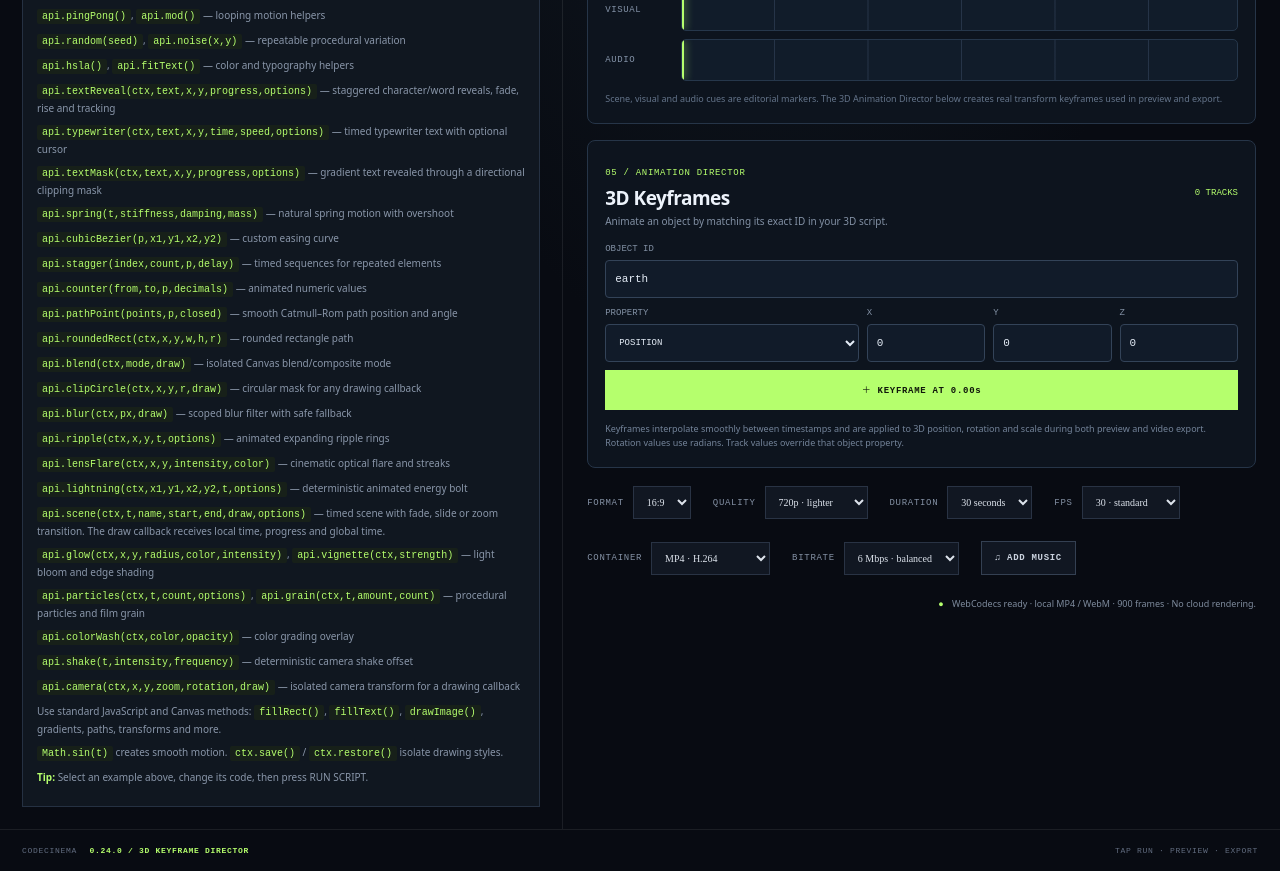
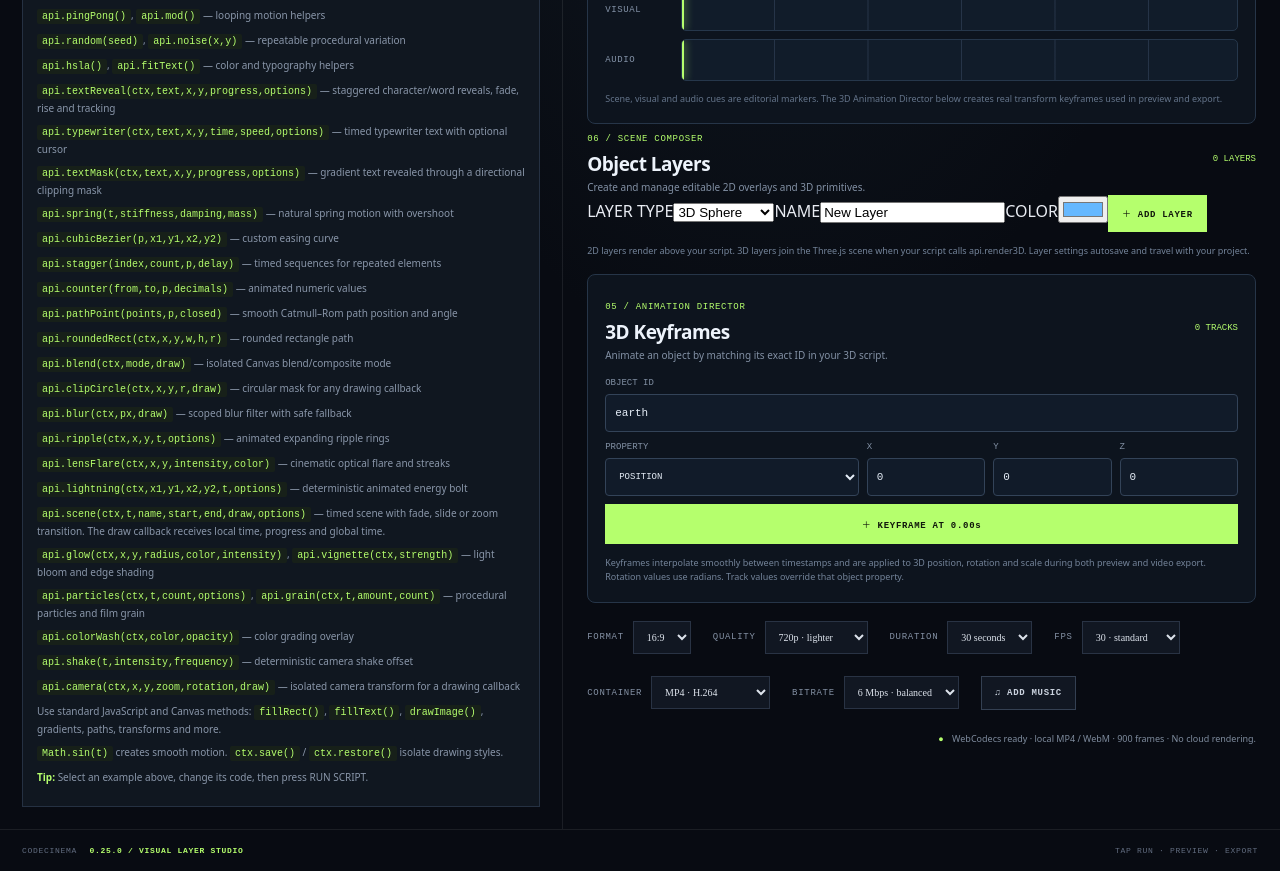
Before and after one commit to justaskaspire/CODECINEMA, a React (Vite) app: page / in a window 1280 px wide. Shown: the part 860-1731 px from the top of the page. Built offline with nearby package versions, Linux system fonts and the light colour scheme.

Commit message:
Add visual 2D and 3D object layer studio

```diff
--- a/src/App.tsx
+++ b/src/App.tsx
@@ -1,6 +1,6 @@
 import { useCallback, useEffect, useRef, useState } from "react";
 import { renderExport, type ExportContainer } from "./mediaExport";
-import { ThreeSceneRenderer, type ThreeSceneConfig } from "./threeEngine";
+import { ThreeSceneRenderer, type ThreeSceneConfig, type ThreeObjectSpec } from "./threeEngine";
 
 const threeSceneRenderer = new ThreeSceneRenderer();
 
@@ -300,6 +300,8 @@ type TimelineTrack = "SCENE" | "VISUAL" | "AUDIO";
 type TimelineMarker = { id: string; time: number; track: TimelineTrack; label: string };
 type VisualTransformProperty = "position" | "rotation" | "scale";
 type VisualKeyframeTrack = { id: string; objectId: string; property: VisualTransformProperty; frames: AnimationKeyframe[] };
+type SceneLayerKind = "text2d" | "rect2d" | "circle2d" | "box3d" | "sphere3d" | "cone3d" | "torus3d";
+type SceneLayer = { id: string; name: string; kind: SceneLayerKind; visible: boolean; color: string; x: number; y: number; z: number; scaleX: number; scaleY: number; scaleZ: number; text?: string };
 type TrackValue = number | number[];
 type AnimationKeyframe = { time: number; value: TrackValue; ease?: "linear" | "smooth" | "in" | "out" | "hold" };
 const sampleAnimationTrack = (time: number, frames: AnimationKeyframe[], defaultEase: "linear" | "smooth" | "in" | "out" = "smooth"): TrackValue => {
@@ -323,10 +325,24 @@ const sampleAnimationTrack = (time: number, frames: AnimationKeyframe[], default
 };
 
 let activeVisualTracks: VisualKeyframeTrack[] = [];
+let activeSceneLayers: SceneLayer[] = [];
+const drawSceneOverlays = (ctx: CanvasRenderingContext2D, width: number, height: number) => {
+  for (const layer of activeSceneLayers) {
+    if (!layer.visible || !["text2d","rect2d","circle2d"].includes(layer.kind)) continue;
+    ctx.save(); ctx.fillStyle = layer.color; ctx.globalAlpha = 1;
+    const x = layer.x * width, y = layer.y * height;
+    if (layer.kind === "text2d") { ctx.font = `800 ${Math.max(10, layer.scaleX * Math.min(width,height))}px Arial`; ctx.textAlign = "center"; ctx.textBaseline = "middle"; ctx.fillText(layer.text || layer.name, x, y, width * .9); }
+    else if (layer.kind === "rect2d") { const w = Math.max(2, layer.scaleX * width), h = Math.max(2, layer.scaleY * height); ctx.fillRect(x-w/2,y-h/2,w,h); }
+    else { ctx.beginPath(); ctx.arc(x,y,Math.max(2,layer.scaleX*Math.min(width,height)),0,Math.PI*2); ctx.fill(); }
+    ctx.restore();
+  }
+};
 
 const api = {
   render3D: (ctx: CanvasRenderingContext2D, time: number, width: number, height: number, config: ThreeSceneConfig = {}) => {
-    const objects = (config.objects ?? []).map(object => {
+    const layerObjects: ThreeObjectSpec[] = activeSceneLayers.filter(layer => layer.visible && layer.kind.endsWith("3d")).map(layer => ({ id: layer.id, type: layer.kind === "box3d" ? "box" : layer.kind === "sphere3d" ? "sphere" : layer.kind === "cone3d" ? "cone" : "torus", color: layer.color, position: [layer.x,layer.y,layer.z], scale: [layer.scaleX,layer.scaleY,layer.scaleZ] }));
+    const merged = [...(config.objects ?? []).filter(object => !layerObjects.some(layer => layer.id === object.id)), ...layerObjects];
+    const objects = merged.map(object => {
       const animated = { ...object };
       for (const track of activeVisualTracks) {
         if (track.objectId !== object.id) continue;
@@ -663,7 +679,14 @@ export default function App() {
   const [objectIdInput, setObjectIdInput] = useState("earth");
   const [propertyInput, setPropertyInput] = useState<VisualTransformProperty>("position");
   const [transformInput, setTransformInput] = useState<[number, number, number]>([0, 0, 0]);
+  const [sceneLayers, setSceneLayers] = useState<SceneLayer[]>(() => { try { const saved = JSON.parse(localStorage.getItem("codec-2026-scene-layers") || "[]"); return Array.isArray(saved) ? saved.filter((layer: any) => layer && typeof layer.id === "string" && typeof layer.name === "string" && ["text2d","rect2d","circle2d","box3d","sphere3d","cone3d","torus3d"].includes(layer.kind) && [layer.x,layer.y,layer.z,layer.scaleX,layer.scaleY,layer.scaleZ].every(Number.isFinite) && typeof layer.color === "string").map((layer: any) => ({ ...layer, visible: layer.visible !== false })) : []; } catch { return []; } });
+  const [selectedLayerId, setSelectedLayerId] = useState("");
+  const [newLayerKind, setNewLayerKind] = useState<SceneLayerKind>("sphere3d");
+  const [newLayerName, setNewLayerName] = useState("New Layer");
+  const [newLayerColor, setNewLayerColor] = useState("#65b8ff");
+  const [newLayerText, setNewLayerText] = useState("YOUR TITLE");
   activeVisualTracks = visualTracks;
+  activeSceneLayers = sceneLayers;
   const editorRef = useRef<HTMLTextAreaElement>(null);
   const historyRef = useRef<string[]>([code]);
   const historyIndexRef = useRef(0);
@@ -712,9 +735,18 @@ export default function App() {
     window.alert("To install CODECINEMA:\\n1. Open this page in Chrome.\\n2. Tap the ⋮ menu.\\n3. Choose Install app (or Add to Home screen).\\n4. Confirm Install.");
   };
 
-  useEffect(() => { codeRef.current = code; try { localStorage.setItem("codec-2026-script", code); localStorage.setItem("codec-2026-project-name", projectName); localStorage.setItem("codec-2026-timeline", JSON.stringify(timelineMarkers)); localStorage.setItem("codec-2026-visual-tracks", JSON.stringify(visualTracks)); } catch { /* storage may be unavailable */ } }, [code, projectName, timelineMarkers, visualTracks]);
+  useEffect(() => { codeRef.current = code; try { localStorage.setItem("codec-2026-script", code); localStorage.setItem("codec-2026-project-name", projectName); localStorage.setItem("codec-2026-timeline", JSON.stringify(timelineMarkers)); localStorage.setItem("codec-2026-visual-tracks", JSON.stringify(visualTracks)); localStorage.setItem("codec-2026-scene-layers", JSON.stringify(sceneLayers)); } catch { /* storage may be unavailable */ } }, [code, projectName, timelineMarkers, visualTracks, sceneLayers]);
   const addTimelineMarker = () => { const count = timelineMarkers.filter(item => item.track === timelineTrack).length + 1; const label = (timelineTrack === "SCENE" ? "Scene " : timelineTrack === "VISUAL" ? "Visual " : "Audio ") + count; const marker: TimelineMarker = { id: String(Date.now()) + Math.random().toString(36).slice(2,7), time: Math.max(0, Math.min(duration, elapsedRef.current)), track: timelineTrack, label }; setTimelineMarkers(items => [...items, marker].sort((x,y) => x.time-y.time)); setStatus("TIMELINE CUE ADDED"); };
   const scrubTo = (time: number) => { const value = Math.max(0, Math.min(duration, time)); elapsedRef.current = value; setElapsed(value); setRunning(false); drawFrame(value); setStatus("TIMELINE SCRUBBING"); };
+  const addSceneLayer = () => {
+    const name = newLayerName.trim() || "Layer " + (sceneLayers.length + 1);
+    const id = name.toLowerCase().replace(/[^a-z0-9_-]+/g,"-").replace(/^-|-$/g,"") + "-" + Date.now().toString(36);
+    const is3d = newLayerKind.endsWith("3d");
+    const layer: SceneLayer = { id, name, kind: newLayerKind, visible: true, color: newLayerColor, x: is3d ? 0 : .5, y: is3d ? 0 : .5, z: 0, scaleX: newLayerKind === "text2d" ? .055 : newLayerKind === "circle2d" ? .07 : is3d ? 1 : .28, scaleY: is3d ? 1 : .12, scaleZ: 1, text: newLayerText };
+    setSceneLayers(items => [...items, layer]); setSelectedLayerId(id); setError(""); setStatus("LAYER ADDED");
+    requestAnimationFrame(() => drawFrame(elapsedRef.current));
+  };
+  const updateSceneLayer = (id: string, patch: Partial<SceneLayer>) => setSceneLayers(items => items.map(layer => layer.id === id ? { ...layer, ...patch } : layer));
   const addVisualKeyframe = () => {
     const objectId = objectIdInput.trim();
     if (!objectId) { setError("Enter the exact 3D object ID from your api.render3D script."); return; }
@@ -804,6 +836,7 @@ export default function App() {
     try {
       ctx.clearRect(0, 0, canvas.width, canvas.height);
       renderRef.current(ctx, time, canvas.width, canvas.height, api);
+      drawSceneOverlays(ctx, canvas.width, canvas.height);
       setError("");
     } catch (e) {
       setError(scriptError(e));
@@ -917,6 +950,7 @@ export default function App() {
           if (!ctx || !renderRef.current) throw new Error("The preview canvas is unavailable.");
           ctx.clearRect(0, 0, canvas.width, canvas.height);
           renderRef.current(ctx, time, canvas.width, canvas.height, api);
+          drawSceneOverlays(ctx, canvas.width, canvas.height);
           elapsedRef.current = time;
           setElapsed(time);
         },
@@ -960,7 +994,7 @@ export default function App() {
       name: projectName,
       code,
       settings: { duration, format, quality, fps, container, bitrate },
-      timeline: { markers: timelineMarkers, visualTracks }
+      timeline: { markers: timelineMarkers, visualTracks, sceneLayers }
     };
     downloadBlob(new Blob([JSON.stringify(project, null, 2)], { type: "application/json" }), safeFileName(projectName) + ".cinema.json");
     setStatus("PROJECT SAVED");
@@ -972,7 +1006,7 @@ export default function App() {
       const project = JSON.parse(await file.text()) as {
         app?: string; schemaVersion?: number; name?: string; code?: string;
         settings?: { duration?: number; format?: string; quality?: string; fps?: number; container?: ExportContainer; bitrate?: number };
-        timeline?: { markers?: TimelineMarker[]; visualTracks?: VisualKeyframeTrack[] };
+        timeline?: { markers?: TimelineMarker[]; visualTracks?: VisualKeyframeTrack[]; sceneLayers?: SceneLayer[] };
       };
       if (project.app !== "CODECINEMA" || project.schemaVersion !== 1 || typeof project.code !== "string") {
         throw new Error("This is not a supported CODECINEMA project file.");
@@ -988,6 +1022,8 @@ export default function App() {
       if ([4,6,8,12].includes(settings.bitrate || 0)) setBitrate(settings.bitrate!);
       if (Array.isArray(project.timeline?.markers)) setTimelineMarkers(project.timeline.markers.filter(marker => marker && typeof marker.id === "string" && Number.isFinite(marker.time) && ["SCENE","VISUAL","AUDIO"].includes(marker.track) && typeof marker.label === "string").map(marker => ({ ...marker, time: Math.max(0, Math.min(settings.duration || 60, marker.time)) })));
       setVisualTracks(Array.isArray(project.timeline?.visualTracks) ? project.timeline.visualTracks.filter(track => track && typeof track.id === "string" && typeof track.objectId === "string" && ["position","rotation","scale"].includes(track.property) && Array.isArray(track.frames)).map(track => ({ ...track, frames: track.frames.filter(frame => frame && Number.isFinite(frame.time) && Array.isArray(frame.value) && frame.value.length === 3 && frame.value.every(Number.isFinite)).map(frame => ({ ...frame, time: Math.max(0, Math.min(settings.duration || 60, frame.time)), value: (frame.value as number[]).map(Number) })) })) : []);
+      setSceneLayers(Array.isArray(project.timeline?.sceneLayers) ? project.timeline.sceneLayers.filter(layer => layer && typeof layer.id === "string" && typeof layer.name === "string" && ["text2d","rect2d","circle2d","box3d","sphere3d","cone3d","torus3d"].includes(layer.kind) && [layer.x,layer.y,layer.z,layer.scaleX,layer.scaleY,layer.scaleZ].every(Number.isFinite) && typeof layer.color === "string").map(layer => ({ ...layer, visible: layer.visible !== false })) : []);
+      setSelectedLayerId("");
       setExample("");
       setError("");
       setElapsed(0); elapsedRef.current = 0;
@@ -1134,6 +1170,19 @@ export default function App() {
           {timelineMarkers.length > 0 && <div className="timeline-cue-list">{[...timelineMarkers].sort((x,y)=>x.time-y.time).map(marker => <div className="timeline-cue" key={marker.id}><button type="button" onClick={() => scrubTo(marker.time)}><b>{marker.track}</b><span>{marker.label}</span><em>{marker.time.toFixed(2)}s</em></button><button type="button" aria-label={"Delete " + marker.label} onClick={() => setTimelineMarkers(items => items.filter(item => item.id !== marker.id))}>×</button></div>)}</div>}
           <div className="timeline-footnote">Scene, visual and audio cues are editorial markers. The 3D Animation Director below creates real transform keyframes used in preview and export.</div>
         </section>
+        <section className="layer-panel" aria-label="2D and 3D object layer editor">
+          <div className="keyframe-heading"><div><span className="section-kicker">06 / SCENE COMPOSER</span><h2>Object Layers</h2><p>Create and manage editable 2D overlays and 3D primitives.</p></div><span className="keyframe-count">{sceneLayers.length} LAYERS</span></div>
+          <div className="layer-create">
+            <label>LAYER TYPE<select value={newLayerKind} disabled={exporting} onChange={e => setNewLayerKind(e.target.value as SceneLayerKind)}><optgroup label="2D OVERLAY"><option value="text2d">Text</option><option value="rect2d">Rectangle</option><option value="circle2d">Circle</option></optgroup><optgroup label="3D OBJECT"><option value="box3d">3D Box</option><option value="sphere3d">3D Sphere</option><option value="cone3d">3D Cone</option><option value="torus3d">3D Torus</option></optgroup></select></label>
+            <label>NAME<input value={newLayerName} onChange={e => setNewLayerName(e.target.value)} maxLength={32} disabled={exporting} /></label>
+            <label>COLOR<input type="color" value={newLayerColor} onChange={e => setNewLayerColor(e.target.value)} disabled={exporting} /></label>
+            {newLayerKind === "text2d" && <label>TEXT<input value={newLayerText} onChange={e => setNewLayerText(e.target.value)} maxLength={80} disabled={exporting} /></label>}
+            <button type="button" className="button primary" onClick={addSceneLayer} disabled={exporting}>＋ ADD LAYER</button>
+          </div>
+          {sceneLayers.length > 0 && <div className="layer-list">{sceneLayers.map(layer => <div className={"layer-row" + (selectedLayerId === layer.id ? " selected" : "")} key={layer.id}><button type="button" className="layer-select" onClick={() => setSelectedLayerId(layer.id)}><i style={{background:layer.color}}/><span><b>{layer.name}</b><small>{layer.kind.toUpperCase()} · {layer.id}</small></span></button><button type="button" className="layer-visibility" onClick={() => updateSceneLayer(layer.id,{visible:!layer.visible})} disabled={exporting} aria-label={layer.visible ? "Hide layer" : "Show layer"}>{layer.visible ? "◉" : "○"}</button><button type="button" className="layer-delete" onClick={() => {setSceneLayers(items=>items.filter(item=>item.id!==layer.id));if(selectedLayerId===layer.id)setSelectedLayerId("");}} disabled={exporting} aria-label="Delete layer">×</button></div>)}</div>}
+          {sceneLayers.filter(layer=>layer.id===selectedLayerId).map(layer => <div className="layer-properties" key={layer.id}><div className="layer-properties-title">EDIT SELECTED · {layer.name}</div><div className="layer-property-grid">{(["x","y","z","scaleX","scaleY","scaleZ"] as const).filter(key => layer.kind.endsWith("3d") || key !== "z" && key !== "scaleZ").map(key => <label key={key}>{key.toUpperCase()}<input type="number" step="0.05" value={layer[key]} onChange={e=>updateSceneLayer(layer.id,{[key]:Number(e.target.value)})} disabled={exporting}/></label>)}</div>{layer.kind==="text2d" && <label className="layer-text-edit">TEXT<input value={layer.text||""} onChange={e=>updateSceneLayer(layer.id,{text:e.target.value})} maxLength={80} disabled={exporting}/></label>}<label className="layer-text-edit">COLOR<input type="color" value={layer.color} onChange={e=>updateSceneLayer(layer.id,{color:e.target.value})} disabled={exporting}/></label><div className="keyframe-note">{layer.kind.endsWith("3d") ? "3D position uses world units. Add a matching 3D keyframe track to animate this layer." : "2D X/Y use normalized canvas coordinates (0–1). Size values are relative to the canvas."}</div></div>)}
+          <div className="keyframe-note">2D layers render above your script. 3D layers join the Three.js scene when your script calls api.render3D. Layer settings autosave and travel with your project.</div>
+        </section>
         <section className="keyframe-panel" aria-label="3D animation keyframe editor">
           <div className="keyframe-heading"><div><span className="section-kicker">05 / ANIMATION DIRECTOR</span><h2>3D Keyframes</h2><p>Animate an object by matching its exact ID in your 3D script.</p></div><span className="keyframe-count">{visualTracks.length} TRACKS</span></div>
           <label className="keyframe-object">OBJECT ID<input value={objectIdInput} onChange={e => setObjectIdInput(e.target.value)} placeholder="e.g. earth" disabled={exporting} /></label>
@@ -1165,6 +1214,6 @@ export default function App() {
       <button type="button" onClick={saveProject}>↓ SAVE</button>
       <button type="button" onClick={() => setMobileTab("preview")}>▣ VIEW</button>
     </nav>
-    <footer><span>CODECINEMA <b>0.24.0 / 3D KEYFRAME DIRECTOR</b></span><span>TAP RUN · PREVIEW · EXPORT</span></footer>
+    <footer><span>CODECINEMA <b>0.25.0 / VISUAL LAYER STUDIO</b></span><span>TAP RUN · PREVIEW · EXPORT</span></footer>
   </main>;
 }
```
